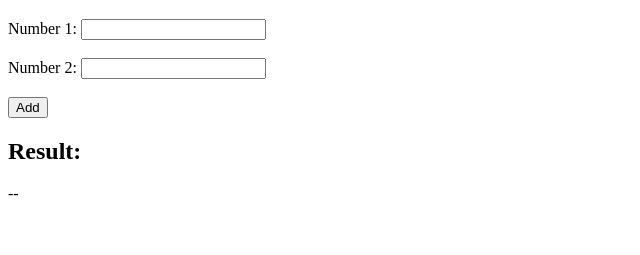
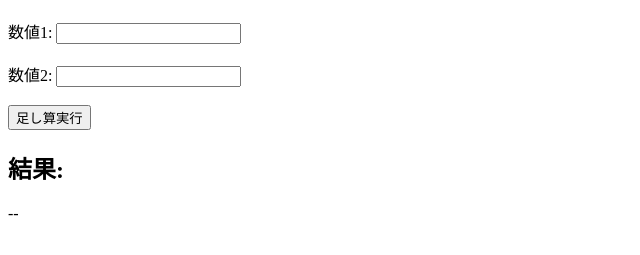
Before and after one commit to value-it/hands-on-apigw, a plain HTML site: page contents/calc_addition.html in a window 1280 px wide. Shown: the part 61-316 px from the top of the page, without its empty margins (0-640 px from the left). Drawn offline with Linux system fonts and the light colour scheme.

Commit message:
#1 日本語化とか

```diff
--- a/contents/calc_addition.html
+++ b/contents/calc_addition.html
@@ -8,16 +8,16 @@
 <body>
 <h1>Simple Calculator</h1>
 <form id="calcForm">
-  <label for="num1">Number 1:</label>
+  <label for="num1">数値1:</label>
   <input type="number" id="num1" name="num1" required><br><br>
 
-  <label for="num2">Number 2:</label>
+  <label for="num2">数値2:</label>
   <input type="number" id="num2" name="num2" required><br><br>
 
-  <button type="submit">Add</button>
+  <button type="submit">足し算実行</button>
 </form>
 
-<h2>Result:</h2>
+<h2>結果:</h2>
 <p id="result">--</p>
 
 <script>
```
Also changed, not shown: README.md.
